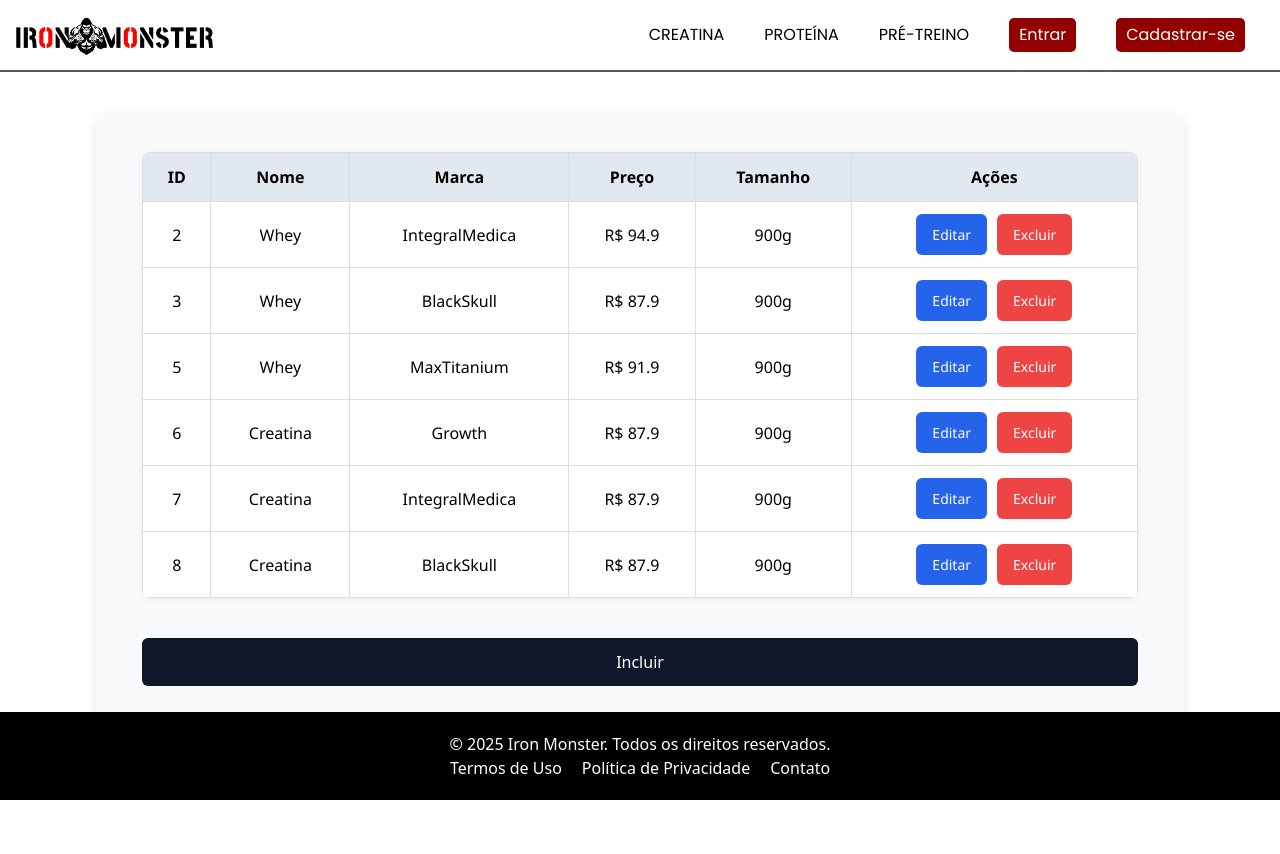
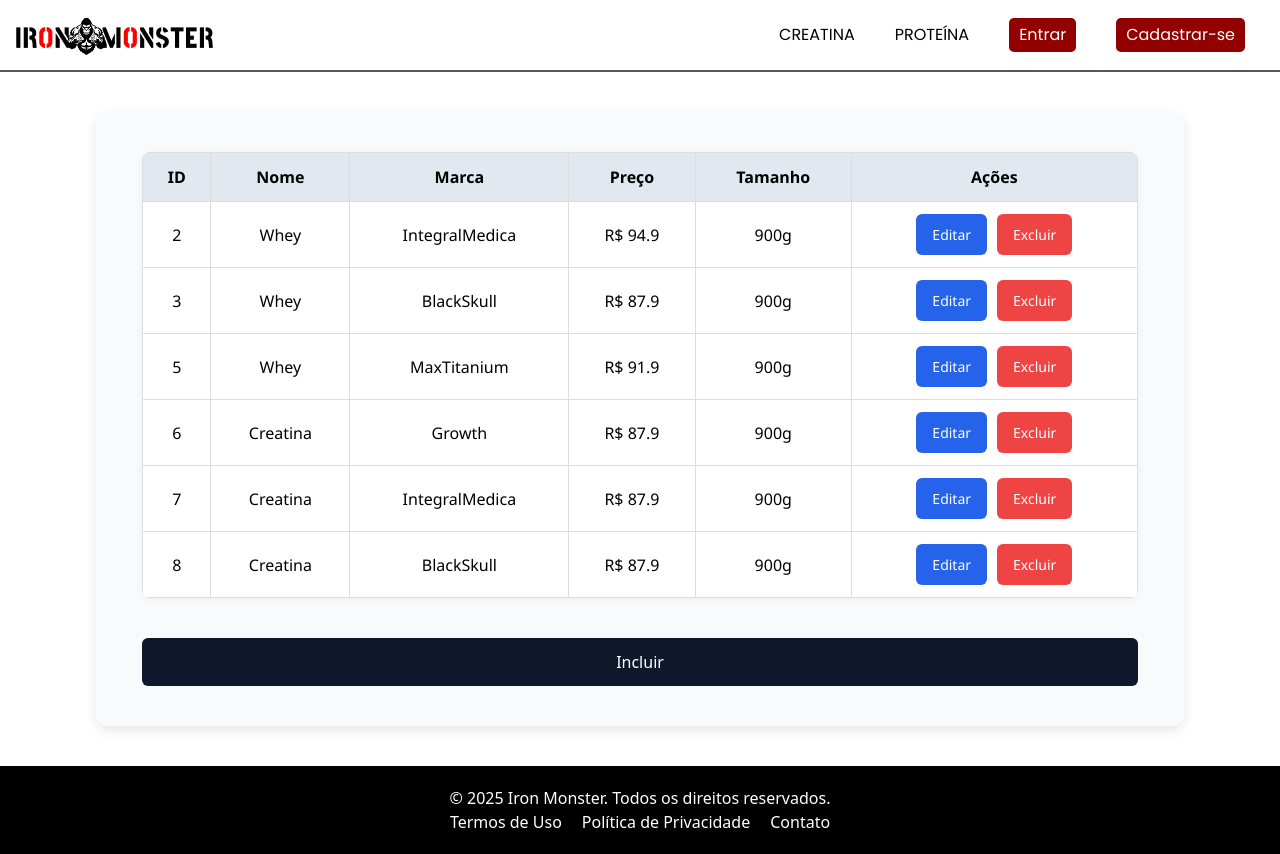
Before and after one commit to HLN-lobo/FinalMarco2, an Angular app: page /produtos in a window 1280 px wide. Before the commit the page ends 800 px from the top, so only its background shows below. Built offline with nearby package versions, Linux system fonts and the light colour scheme; data requests are answered from the project's data file.

Commit message:
redirecionamento home

```diff
--- a/src/app/components/footer/footer.component.css
+++ b/src/app/components/footer/footer.component.css
@@ -1,13 +1,24 @@
+/* Garante que o body ocupa 100% da altura da viewport */
+html,
+body {
+    height: 100%;
+    margin: 0;
+    display: flex;
+    flex-direction: column;
+}
+
+/* Faz o conteúdo crescer para ocupar o espaço restante */
+.content {
+    flex: 1;
+}
+
+/* Footer fixo ao final quando não houver conteúdo suficiente */
 .footer {
     background-color: black;
     color: #ffffff;
     padding: 20px 0;
     text-align: center;
-    position: fixed;
-    bottom: 0;
-    left: 0;
     width: 100%;
-    z-index: 100;
 }
 
 .footer-nav a {
--- a/src/app/components/footer/footer.component.html
+++ b/src/app/components/footer/footer.component.html
@@ -1,3 +1,4 @@
+<body>
     <footer class="footer">
         <div class="footer-content">
             <p>&copy; 2025 Iron Monster. Todos os direitos reservados.</p>
@@ -8,3 +9,4 @@
             </nav>
         </div>
     </footer>
+<body>
--- a/src/app/components/header/header.component.html
+++ b/src/app/components/header/header.component.html
@@ -15,17 +15,13 @@
 
             <!-- Whey sem submenu -->
             <li cla>
-                <a routerLink="/produtos/whey">CREATINA</a>
+                <a href="#creatina">CREATINA</a>
             </li>
 
             <!-- Pré-treino sem submenu -->
             <li>
-                <a routerLink="/produtos/pre-treino">PROTEÍNA</a>
+                <a href="#proteina">PROTEÍNA</a>
             </li>
-            <li>
-                <a routerLink="/produtos/pre-treino">PRÉ-TREINO</a>
-            </li>
-
             <!-- Entrar e Cadastrar-se -->
             <li class="entrar"><a routerLink="/login">Entrar</a></li>
             <li class="entrar"><a routerLink="/cadastro">Cadastrar-se</a></li>
--- a/src/app/home/home.component.html
+++ b/src/app/home/home.component.html
@@ -47,7 +47,7 @@
 </section>
 
 <main class="home-main">
-    <section class="brands">
+    <section id="brands">
         <h2>PARCERIAS</h2>
         <div class="brand-logos">
             <a href="https://www.google.com/aclk?sa=l&ai=DChcSEwjx19nx3rmNAxVvnFoFHYeTDwQYABAHGgJ2dQ&co=1&gclid=Cj0KCQjwucDBBhDxARIsANqFdr3a7FT1lbfxIRz-bLk7dhjnzF5OEK0E1zCWnTEbRV1FsgyonSdNPagaAoqdEALw_wcB&ei=-X0waIS7DYHZ1sQPjZK-uAw&category=acrcp_v1_0&sig=AOD64_1vgEvBZIzhhLYqjcAJqL1hsqLyNA&q&sqi=2&adurl&ved=2ahUKEwjEm9Dx3rmNAxWBrJUCHQ2JD8cQ0Qx6BAgJEAE"
@@ -124,7 +124,7 @@
         </div>
     </section>
 
-    <section class="promotions">
+    <section id="promotions">
         <h2>Promoções</h2>
         <div class="product-grid">
             <div class="product-card">
```
Lines whose indentation alone changed are shown as unchanged.
